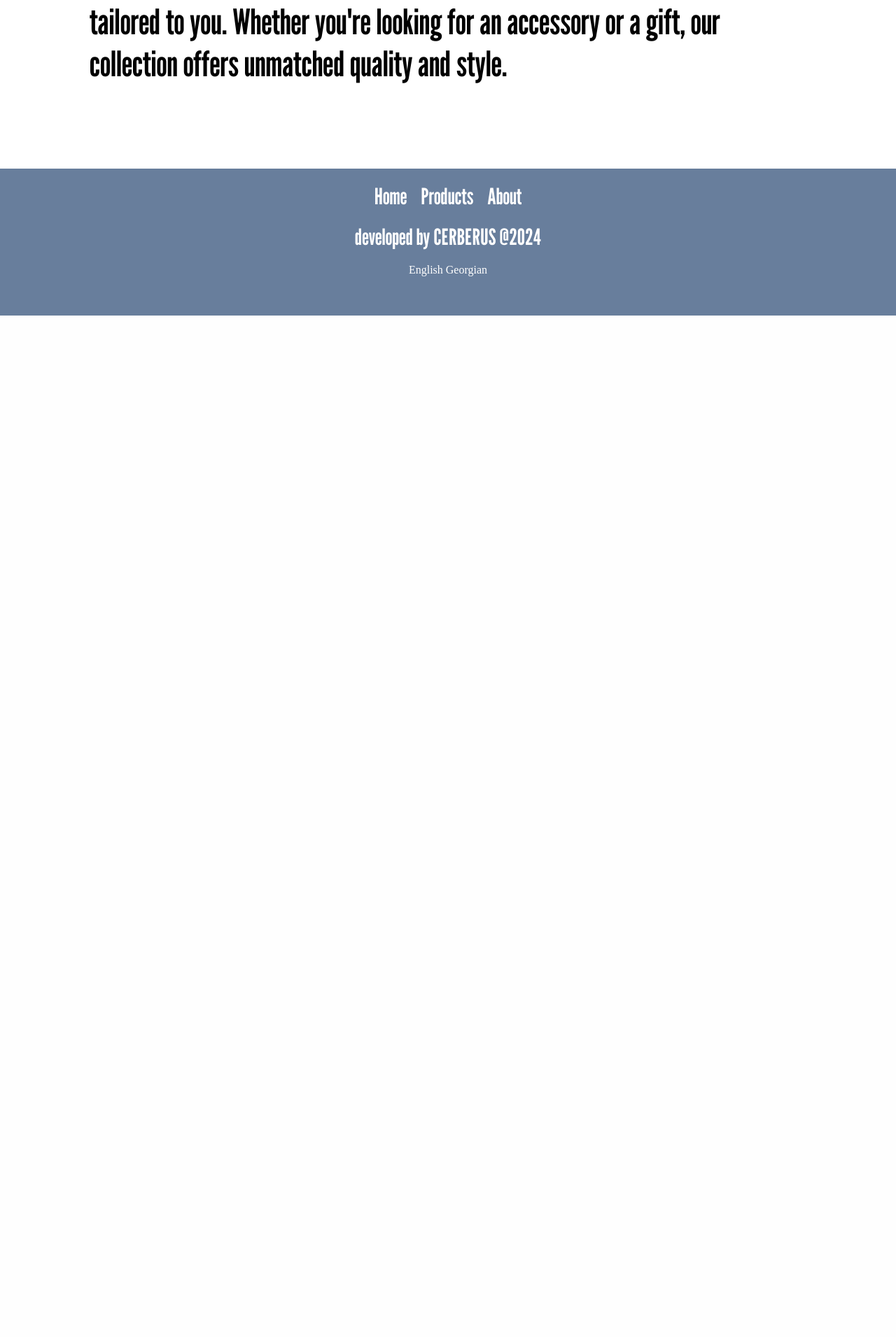
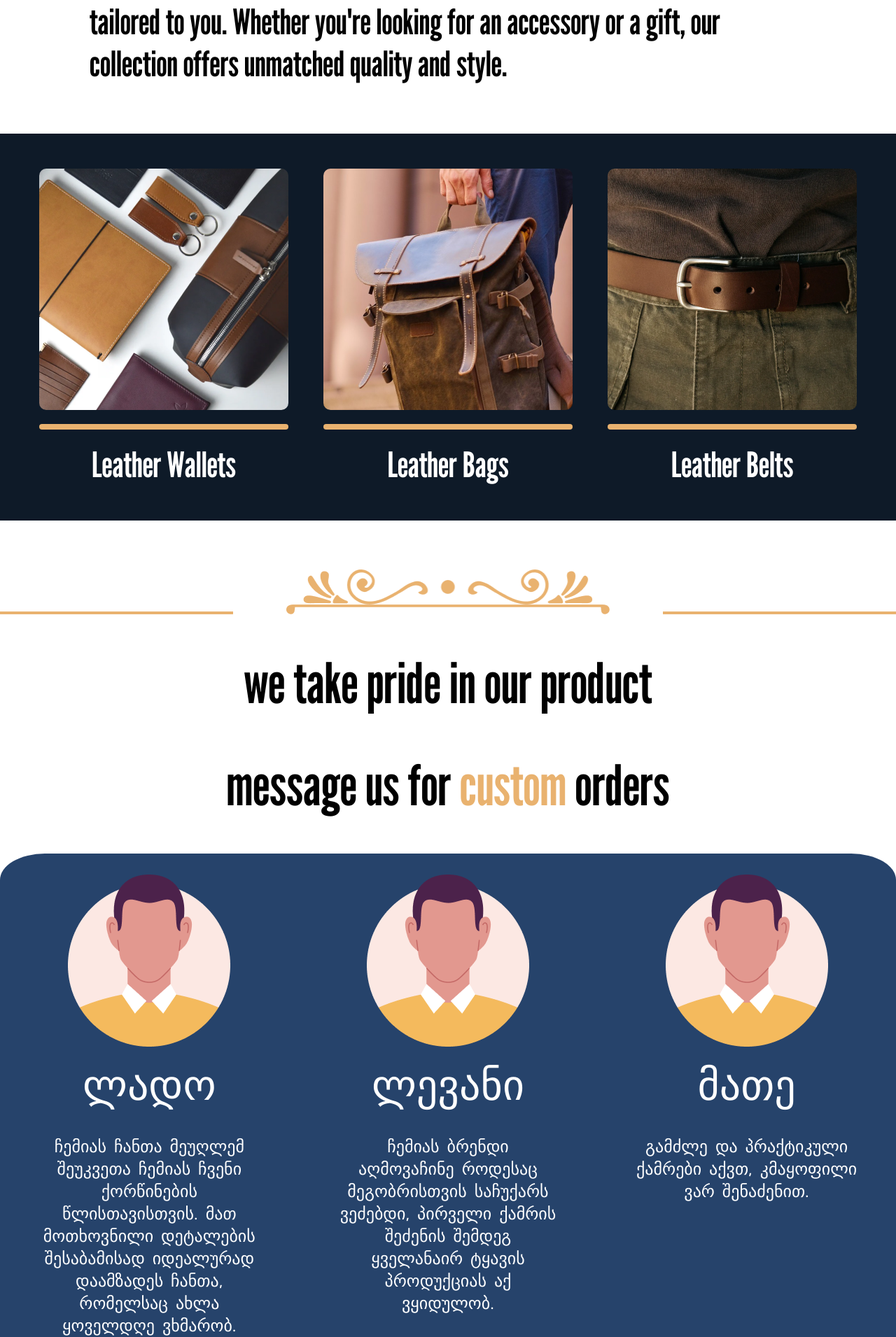
Before and after one commit to Pirmsho/Chemia, a Django app: page / in a window 1280 px wide. Shown: the part 1870-3781 px from the top of the page at 70% size. Before the commit the page ends 2321 px from the top, so only its background shows below. Run offline with Django 5.2, Linux system fonts and the light colour scheme.

Commit message:
added review and custom orders sections

```diff
--- a/chemia_main/static/chemia_main/index.css
+++ b/chemia_main/static/chemia_main/index.css
@@ -49,7 +49,7 @@
     opacity: 0;
 }
 
-.image_overlay:hover + .overlay {
+.image_overlay:hover+.overlay {
     top: 50%;
     left: 50%;
     opacity: 1;
@@ -91,7 +91,7 @@
 .gold_line {
     background-color: #E9B26F;
     height: 4px;
-    width: 25%;
+    width: 26%;
 }
 
 .frame img {
@@ -120,3 +120,95 @@
     font-size: 50px;
     text-align: start;
 }
+
+/* category section styles */
+
+.categories {
+    background-color: #0E1A28;
+}
+
+.category_horizontal {
+    display: flex;
+    justify-content: center;
+    align-items: center;
+    gap: 50px;
+    padding: 50px 0;
+}
+
+.category_vertical {
+    display: flex;
+    flex-direction: column;
+    justify-content: center;
+    align-items: center;
+    gap: 20px;
+}
+
+.category_vertical img {
+    border-radius: 10px;
+}
+
+.category_vertical .divider_gold {
+    background-color: #E9B26F;
+    height: 8px;
+    width: 100%;
+    border-radius: 10px;
+}
+
+.category_vertical p {
+    font-family: 'League Gothic', sans-serif;
+    font-weight: 400;
+    font-size: 50px;
+    color: #fff;
+}
+
+/* reviews styling */
+
+.custom_orders {
+    display: flex;
+    flex-direction: column;
+    justify-content: center;
+    align-items: center;
+    gap: 50px;
+    padding: 50px 0;
+}
+
+.custom_orders .custom_text {
+    font-family: 'League Gothic', sans-serif;
+    font-weight: 400;
+    font-size: 80px;
+}
+
+.custom_orders span {
+    color: #E9B26F;
+}
+
+.review_container {
+    display: flex;
+    justify-content: space-around;
+    align-items: flex-start;
+    background-color: #26436B;
+    border-radius: 5%;
+    font-family: 'Babuka', sans-serif;
+    color: #fff;
+}
+
+.review_item {
+    display: flex;
+    flex-direction: column;
+    justify-content: center;
+    align-items: center;
+    width: 25%;
+    gap: 20px;
+    padding: 30px 0;
+}
+
+.reviewer_name {
+    font-size: 60px;
+    font-weight: 400;
+}
+
+.actual_review {
+    font-size: 24px;
+    text-align: center;
+    line-height: 32px;
+}
--- a/chemia_main/templates/chemia_main/index.html
+++ b/chemia_main/templates/chemia_main/index.html
@@ -54,4 +54,68 @@
     </div>
 </section>
 
+<section class="categories">
+    <div class="category_horizontal">
+        <div class="category_vertical">
+            <img src="{% static 'images/leather_wallet.png' %}" alt="leather wallets">
+            <div class="divider_gold"></div>
+            <p class="category_name">Leather Wallets</p>
+        </div>
+        <div class="category_vertical">
+            <img src="{% static 'images/leather_bag.png' %}" alt="leather bags">
+            <div class="divider_gold"></div>
+            <p class="category_name">Leather Bags</p>
+        </div>
+        <div class="category_vertical">
+            <img src="{% static 'images/leather_belt.png' %}" alt="leather belts">
+            <div class="divider_gold"></div>
+            <p class="category_name">Leather Belts</p>
+        </div>
+    </div>
+</section>
+
+<section class="reviews">
+    <div class="frame">
+        <div class="gold_line"></div>
+        <img
+            src="{% static 'images/Frame_banner.png' %}"
+            alt="dividing frame"
+        />
+        <div class="gold_line"></div>
+    </div>
+    <div class="custom_orders">
+        <p class="custom_text">we take pride in our product</p>
+        <p class="custom_text">message us for <span>custom</span> orders</p>
+    </div>
+    <div class="review_container">
+        <div class="review_item">
+            <img src="{% static 'images/review_avatar.png' %}" alt="review avatar">
+            <p class="reviewer_name">ლადო</p>
+            <div class="golden_divider"></div>
+            <p class="actual_review">
+                ჩემიას ჩანთა მეუღლემ შეუკვეთა ჩემიას ჩვენი ქორწინების წლისთავისთვის.
+                მათ მოთხოვნილი დეტალების შესაბამისად იდეალურად დაამზადეს ჩანთა, რომელსაც
+                ახლა ყოველდღე ვხმარობ. ვუწევ რეკომენდაციას.
+            </p>
+        </div>
+        <div class="review_item">
+            <img src="{% static 'images/review_avatar.png' %}" alt="review avatar">
+            <p class="reviewer_name">ლევანი</p>
+            <div class="golden_divider"></div>
+            <p class="actual_review">
+                ჩემიას ბრენდი აღმოვაჩინე როდესაც მეგობრისთვის საჩუქარს ვეძებდი,
+                პირველი ქამრის შეძენის შემდეგ ყველანაირ ტყავის პროდუქციას აქ ვყიდულობ.
+            </p>
+        </div>
+        <div class="review_item">
+            <img src="{% static 'images/review_avatar.png' %}" alt="review avatar">
+            <p class="reviewer_name">მათე</p>
+            <div class="golden_divider"></div>
+            <p class="actual_review">
+                გამძლე და პრაქტიკული ქამრები აქვთ, კმაყოფილი ვარ შენაძენით.
+            </p>
+        </div>
+    </div>
+</section>
+
 {% endblock %}
--- a/chemia_main/views.py
+++ b/chemia_main/views.py
@@ -10,8 +10,10 @@ def index(request):
 def products(request):
     language = request.GET.get('lang', 'en')
     products = get_list_or_404(Product)
+    categories = get_list_or_404(Category)
     return render(request, 'chemia_main/products.html', {'products': products,
-                                                         'language': language})
+                                                         'language': language,
+                                                         'categories': categories,})
 
 def product_detail(request, product_id):
     language = request.GET.get('lang', 'en')
```
Also changed, not shown: chemia_main/templates/chemia_main/products.html (+23 -10 lines), chemia_main/static/chemia_main/products.css (added), chemia_main/static/images/leather_bag.png (added), chemia_main/static/images/leather_belt.png (added), chemia_main/static/images/leather_wallet.png (added), chemia_main/static/images/review_avatar.png (added).
